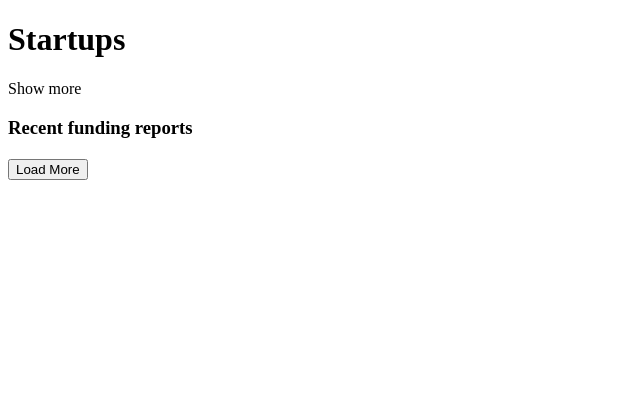
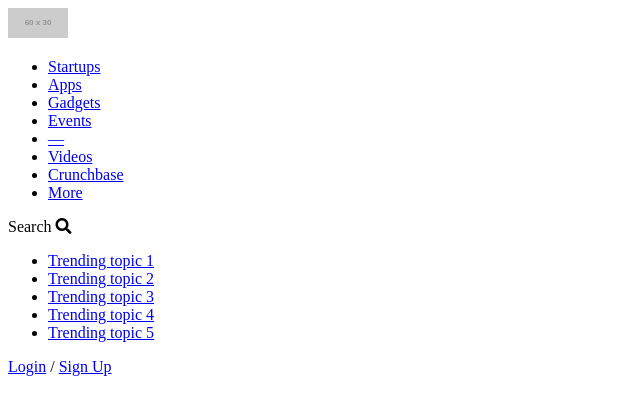
Before and after one commit to AlexCarterDev/HTML_Practice, a plain HTML site: page p05_techcrunch_startups/index.html in a window 1280 px wide. Shown: the whole page, without its empty margins (0-640 px from the left). Drawn offline with Linux system fonts and the light colour scheme; placeholder pictures from the web are drawn by us.

Commit message:
add content to site-navigation block

```diff
--- a/p05_techcrunch_startups/index.html
+++ b/p05_techcrunch_startups/index.html
@@ -10,6 +10,8 @@ language for each Web page with the lang attribute inside the <html> tag -->
     <!-- The sizes attribute specifies the sizes of icons for visual media. -->
     <!-- This attribute is only used if rel="icon". -->
     <link rel="icon" href="http://via.placeholder.com/32x32" sizes="32x32"/>
+    <link rel="stylesheet" href="https://use.fontawesome.com/releases/v5.0.12/css/all.css" />
+    <link rel="stylesheet" href="style.css" />
     <title>Startups | Tech news</title>
   </head>
   <body>
@@ -17,24 +19,42 @@ language for each Web page with the lang attribute inside the <html> tag -->
       <div class="desktop-nav">
 
         <div class="nav-logo">
-
+          <a href="#">
+            <img src="http://via.placeholder.com/60x30" alt="company logo" />
+          </a>
         </div>
 
         <div class="desktop-nav-body">
           <ul class="nav-main-menu">
-
+            <li><a href="#">Startups</a></li>
+            <li><a href="#">Apps</a></li>
+            <li><a href="#">Gadgets</a></li>
+            <li><a href="#">Events</a></li>
+            <li><a href="#">—</a></li>
+            <li><a href="#">Videos</a></li>
+            <li><a href="#">Crunchbase</a></li>
+            <li><a href="#">More</a></li>
           </ul>
           <div class="search-field">
-
+            <label for="no-js">
+              Search
+              <i class="fas fa-search"></i>
+            </label>
           </div>
           <ul class="nav-trending-topics">
-
+            <li><a href="#">Trending topic 1</a></li>
+            <li><a href="#">Trending topic 2</a></li>
+            <li><a href="#">Trending topic 3</a></li>
+            <li><a href="#">Trending topic 4</a></li>
+            <li><a href="#">Trending topic 5</a></li>
           </ul>
         </div>
 
         <div class="desktop-nav-login-links">
           <p class="nav-login-links">
-
+            <a href="#">Login</a>
+            <span class="text-green">/</span>
+            <a href="#">Sign Up</a>
           </p>
         </div>
 
--- /dev/null
+++ b/p05_techcrunch_startups/style.css
@@ -0,0 +1,3 @@
+.content, site-footer {
+  visibility: hidden;
+}
```
